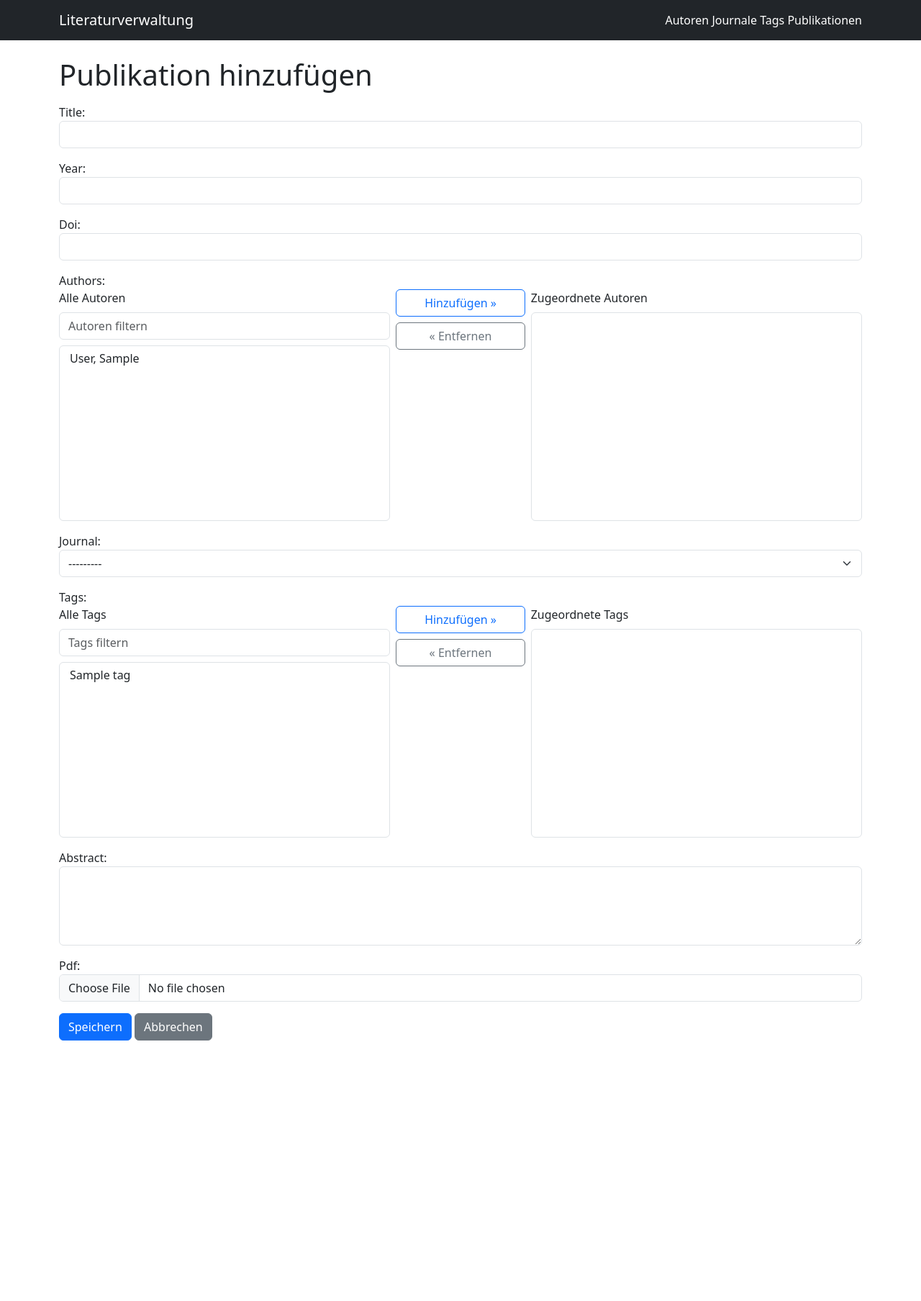
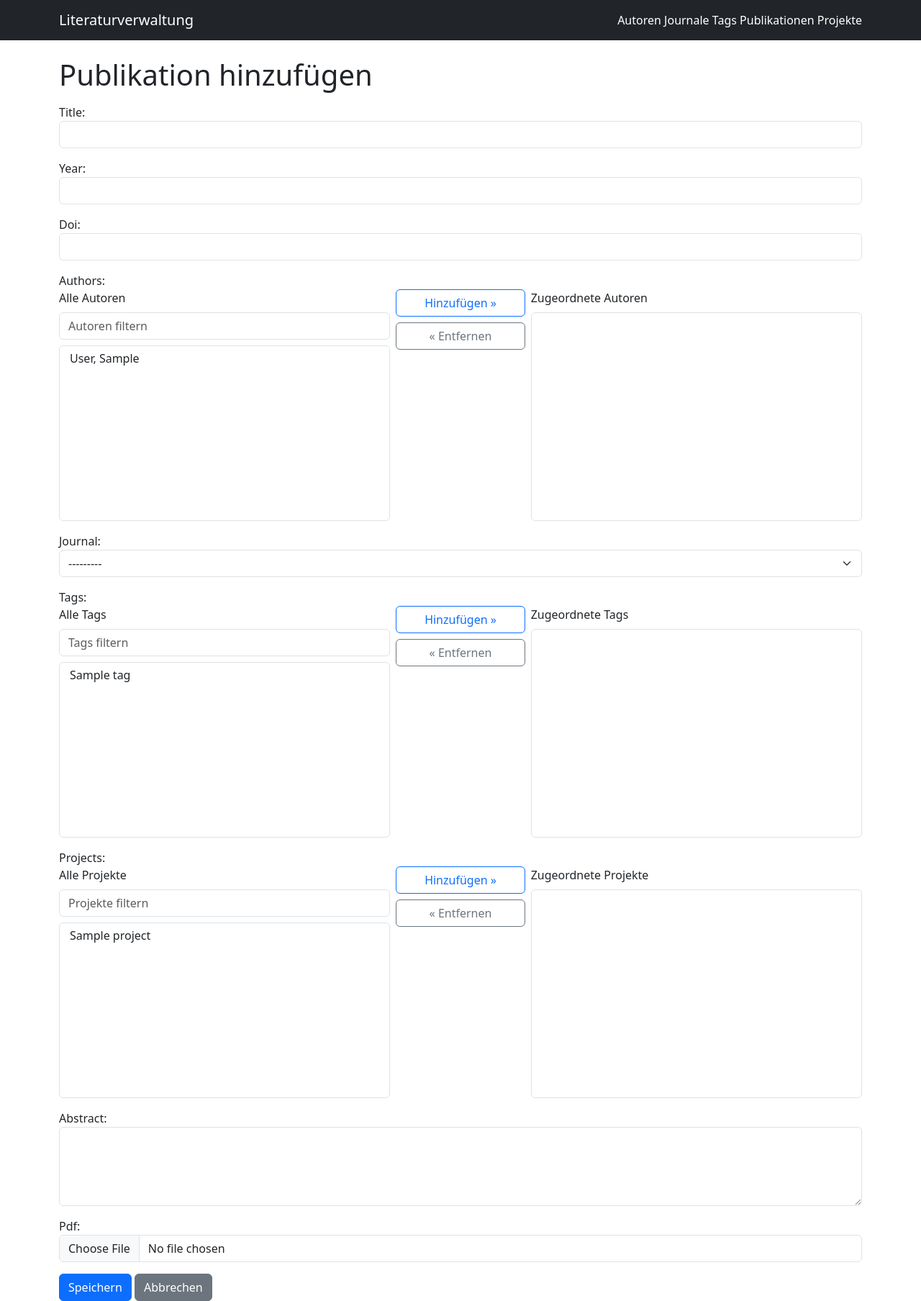
Before and after one commit to sklarmann/SimpleLiteratureManager, a Django app: page /publications/add/ in a window 1280 px wide. Shown: the whole page at 72% size. Before the commit the page ends 1446 px from the top, so only its background shows below. Run offline with Django 5.2, Linux system fonts and the light colour scheme; tables that the repository leaves empty hold one stand-in row (values such as "Sample post"); lists and menus that the app fills with data are empty.

Commit message:
Add project management for publications

```diff
--- a/SimpleLiteratureManager/library/forms.py
+++ b/SimpleLiteratureManager/library/forms.py
@@ -1,5 +1,5 @@
 from django import forms
-from .models import Author, Journal, Publication, Tag
+from .models import Author, Journal, Project, Publication, Tag
 
 class AuthorForm(forms.ModelForm):
     class Meta:
@@ -32,6 +32,7 @@ class PublicationForm(forms.ModelForm):
             "authors",
             "journal",
             "tags",
+            "projects",
             "abstract",
             "pdf",
         ]
@@ -39,6 +40,7 @@ class PublicationForm(forms.ModelForm):
             "authors": forms.SelectMultiple(attrs={"class": "form-select"}),
             "journal": forms.Select(attrs={"class": "form-select"}),
             "tags": forms.SelectMultiple(attrs={"class": "form-select"}),
+            "projects": forms.SelectMultiple(attrs={"class": "form-select"}),
             "year": forms.NumberInput(attrs={"class": "form-control"}),
             "title": forms.TextInput(attrs={"class": "form-control"}),
             "doi": forms.TextInput(attrs={"class": "form-control"}),
@@ -59,3 +61,39 @@ class DoiImportForm(forms.Form):
             }
         ),
     )
+
+
+class ProjectForm(forms.ModelForm):
+    publications = forms.ModelMultipleChoiceField(
+        queryset=Publication.objects.all(),
+        required=False,
+        widget=forms.SelectMultiple(attrs={"class": "form-select"}),
+    )
+
+    class Meta:
+        model = Project
+        fields = ["title", "description"]
+        widgets = {
+            "title": forms.TextInput(attrs={"class": "form-control"}),
+            "description": forms.Textarea(
+                attrs={"class": "form-control", "rows": 3}
+            ),
+        }
+
+    def __init__(self, *args, **kwargs):
+        super().__init__(*args, **kwargs)
+        if self.instance.pk:
+            self.fields["publications"].initial = self.instance.publications.all()
+
+    def save(self, commit=True):
+        project = super().save(commit)
+
+        def save_m2m():
+            project.publications.set(self.cleaned_data.get("publications", []))
+
+        if commit:
+            save_m2m()
+        else:
+            self.save_m2m = save_m2m
+
+        return project
--- a/SimpleLiteratureManager/library/models.py
+++ b/SimpleLiteratureManager/library/models.py
@@ -36,6 +36,17 @@ class Tag(models.Model):
         return self.name
 
 
+class Project(models.Model):
+    title = models.CharField(max_length=255)
+    description = models.TextField(blank=True)
+
+    class Meta:
+        ordering = ["title"]
+
+    def __str__(self):
+        return self.title
+
+
 class Publication(models.Model):
     title = models.CharField(max_length=500)
     year = models.PositiveIntegerField()
@@ -44,6 +55,7 @@ class Publication(models.Model):
     authors = models.ManyToManyField(Author, related_name="publications")
     journal = models.ForeignKey(Journal, on_delete=models.SET_NULL, null=True, blank=True)
     tags = models.ManyToManyField(Tag, related_name="publications", blank=True)
+    projects = models.ManyToManyField(Project, related_name="publications", blank=True)
 
     abstract = models.TextField(blank=True, null=True)
     pdf = models.FileField(upload_to="publications/", blank=True, null=True)
--- a/SimpleLiteratureManager/library/templates/base.html
+++ b/SimpleLiteratureManager/library/templates/base.html
@@ -14,6 +14,7 @@
             <a class="nav-link d-inline text-white" href="/journals/">Journale</a>
             <a class="nav-link d-inline text-white" href="/tags/">Tags</a>
             <a class="nav-link d-inline text-white" href="/publications/">Publikationen</a>
+            <a class="nav-link d-inline text-white" href="/projects/">Projekte</a>
         </div>
     </div>
 </nav>
--- a/SimpleLiteratureManager/library/templates/publication_form.html
+++ b/SimpleLiteratureManager/library/templates/publication_form.html
@@ -102,6 +102,40 @@
             {{ form.tags }}
         </div>
         {% for error in form.tags.errors %}
+            <div class="text-danger small">{{ error }}</div>
+        {% endfor %}
+    </div>
+
+    <div class="mb-3">
+        {{ form.projects.label_tag }}
+        <div class="row g-2 align-items-start">
+            <div class="col-md-5">
+                <label for="available-projects" class="form-label">Alle Projekte</label>
+                <input
+                    type="text"
+                    id="project-filter"
+                    class="form-control mb-2"
+                    placeholder="Projekte filtern"
+                />
+                <select multiple class="form-select" size="10" id="available-projects"></select>
+            </div>
+            <div class="col-md-2 d-flex flex-column align-items-center justify-content-center gap-2">
+                <button type="button" class="btn btn-outline-primary w-100" id="add-project">
+                    Hinzufügen &raquo;
+                </button>
+                <button type="button" class="btn btn-outline-secondary w-100" id="remove-project">
+                    &laquo; Entfernen
+                </button>
+            </div>
+            <div class="col-md-5">
+                <label for="selected-projects" class="form-label">Zugeordnete Projekte</label>
+                <select multiple class="form-select" size="12" id="selected-projects"></select>
+            </div>
+        </div>
+        <div class="d-none">
+            {{ form.projects }}
+        </div>
+        {% for error in form.projects.errors %}
             <div class="text-danger small">{{ error }}</div>
         {% endfor %}
     </div>
@@ -218,6 +252,15 @@
             addButtonId: "add-tag",
             removeButtonId: "remove-tag",
         });
+
+        setupDualList({
+            hiddenSelectId: "id_projects",
+            availableSelectId: "available-projects",
+            selectedSelectId: "selected-projects",
+            filterInputId: "project-filter",
+            addButtonId: "add-project",
+            removeButtonId: "remove-project",
+        });
     })();
 </script>
 
--- a/SimpleLiteratureManager/library/urls.py
+++ b/SimpleLiteratureManager/library/urls.py
@@ -24,4 +24,8 @@ urlpatterns = [
         "publications/<int:pk>/edit/", views.publication_update, name="publication_update"
     ),
     path("publications/add-doi/", views.publication_add_by_doi, name="publication_add_by_doi"),
+    path("projects/", views.project_list, name="project_list"),
+    path("projects/add/", views.project_create, name="project_create"),
+    path("projects/<int:pk>/", views.project_detail, name="project_detail"),
+    path("projects/<int:pk>/edit/", views.project_update, name="project_update"),
 ]
--- a/SimpleLiteratureManager/library/views.py
+++ b/SimpleLiteratureManager/library/views.py
@@ -8,8 +8,15 @@ from django.db import models, transaction
 from django.shortcuts import get_object_or_404, redirect, render
 from django.utils.html import strip_tags
 
-from .forms import AuthorForm, DoiImportForm, JournalForm, PublicationForm, TagForm
-from .models import Author, Journal, Publication, Tag
+from .forms import (
+    AuthorForm,
+    DoiImportForm,
+    JournalForm,
+    ProjectForm,
+    PublicationForm,
+    TagForm,
+)
+from .models import Author, Journal, Project, Publication, Tag
 
 def author_list(request):
     authors = Author.objects.all()
@@ -142,7 +149,7 @@ def journal_create(request):
 def publication_list(request):
     publications = (
         Publication.objects.select_related("journal")
-        .prefetch_related("authors", "tags")
+        .prefetch_related("authors", "tags", "projects")
     )
     return render(request, "publication_list.html", {"publications": publications})
 
@@ -160,7 +167,7 @@ def publication_create(request):
 
 def publication_detail(request, pk):
     publication = get_object_or_404(
-        Publication.objects.select_related("journal").prefetch_related("authors", "tags"),
+        Publication.objects.select_related("journal").prefetch_related("authors", "tags", "projects"),
         pk=pk,
     )
     return render(request, "publication_detail.html", {"publication": publication})
@@ -180,6 +187,50 @@ def publication_update(request, pk):
         request,
         "publication_form.html",
         {"form": form, "publication": publication, "is_edit": True},
+    )
+
+
+def project_list(request):
+    projects = Project.objects.prefetch_related(
+        "publications__authors", "publications__journal"
+    )
+    return render(request, "project_list.html", {"projects": projects})
+
+
+def project_detail(request, pk):
+    project = get_object_or_404(
+        Project.objects.prefetch_related(
+            "publications__authors", "publications__journal", "publications__tags"
+        ),
+        pk=pk,
+    )
+    return render(request, "project_detail.html", {"project": project})
+
+
+def project_create(request):
+    if request.method == "POST":
+        form = ProjectForm(request.POST)
+        if form.is_valid():
+            project = form.save()
+            return redirect("project_detail", pk=project.pk)
+    else:
+        form = ProjectForm()
+    return render(request, "project_form.html", {"form": form, "is_edit": False})
+
+
+def project_update(request, pk):
+    project = get_object_or_404(Project, pk=pk)
+    if request.method == "POST":
+        form = ProjectForm(request.POST, instance=project)
+        if form.is_valid():
+            project = form.save()
+            return redirect("project_detail", pk=project.pk)
+    else:
+        form = ProjectForm(instance=project)
+    return render(
+        request,
+        "project_form.html",
+        {"form": form, "is_edit": True, "project": project},
     )
 
 
```
Also changed, not shown: SimpleLiteratureManager/library/admin.py (+9 -1 lines), SimpleLiteratureManager/library/templates/project_detail.html (added, +53 -0 lines), SimpleLiteratureManager/library/templates/project_form.html (added, +40 -0 lines), SimpleLiteratureManager/library/templates/project_list.html (added, +35 -0 lines), SimpleLiteratureManager/library/templates/publication_detail.html (+11 -0 lines), SimpleLiteratureManager/library/templates/publication_list.html (+10 -0 lines), SimpleLiteratureManager/library/migrations/0004_project.py (added).
